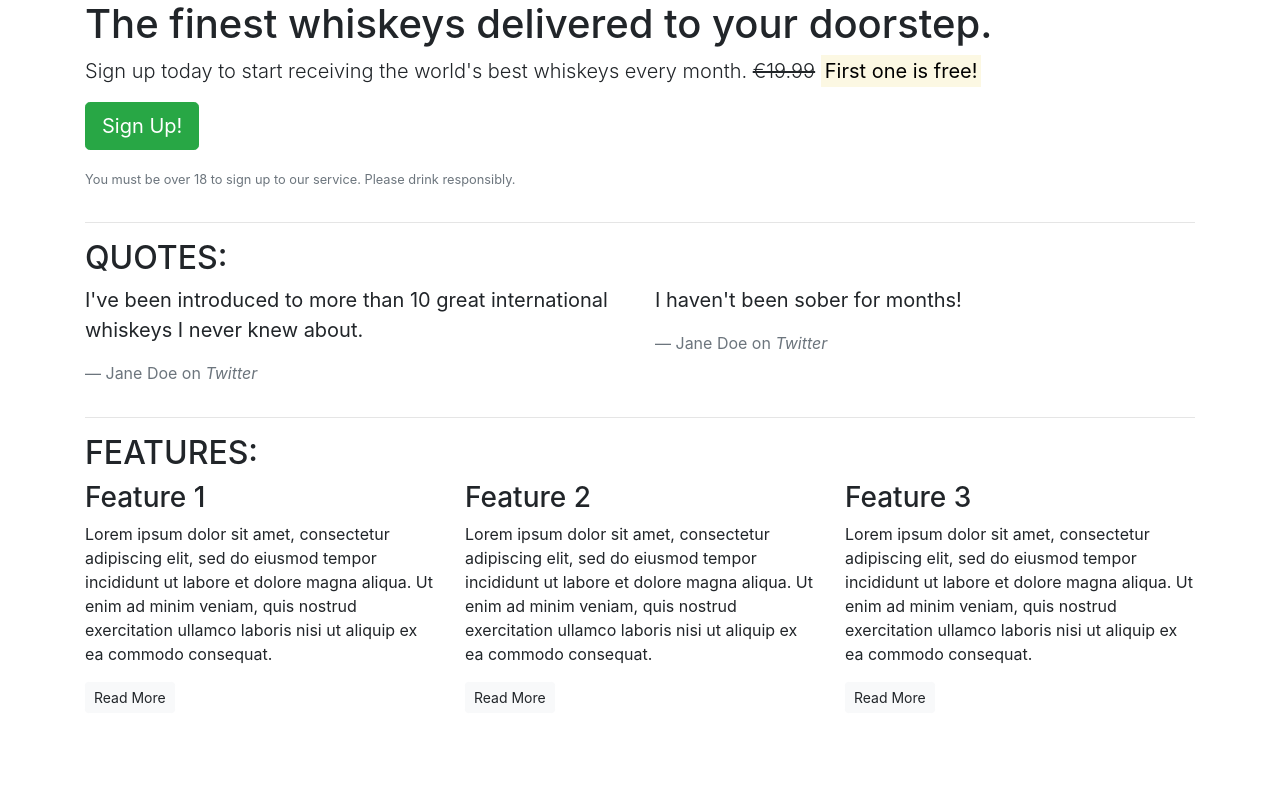
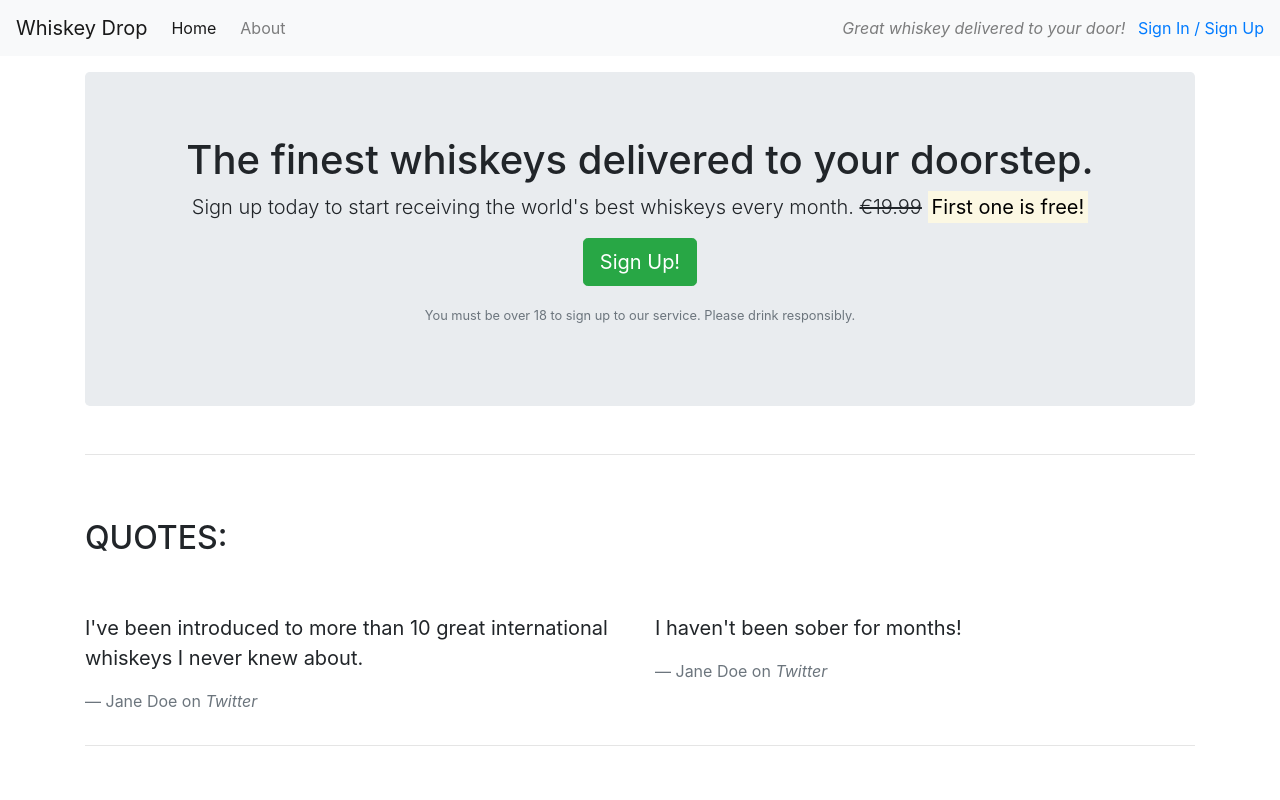
Before and after one commit to joeyo991/bootstrap, a plain HTML site: page index.html in a window 1280 px wide. Shown: the top 800 px of the page. Drawn offline with nearby package versions, Linux system fonts and the light colour scheme.

Commit message:
Core Components (part 1)

```diff
--- a/index.html
+++ b/index.html
@@ -9,15 +9,32 @@
 </head>
 
 <body>
-    <article class="container">
+    <nav class="navbar navbar-light bg-light navbar-expand-sm">
+        <a href="/" class="navbar-brand">Whiskey Drop</a>
+        <ul class="navbar-nav mr-auto">
+            <li class="active nav-item mr-2"><a class="nav-link" href="/">Home</a></li>
+            <li class="nav-item mr-2"><a class="nav-link" href="/about">About</a></li>
+            <li class="nav-item mr-2 d-block d-sm-none"><a class="nav-link" href="/login">Sign In / Sign Up</a></li>
+        </ul>
+        </ul>
+        <div class="d-none d-md-block">
+            <p class="navbar-text my-auto mr-2"><i>Great whiskey delivered to your door!</i></p>
+            <a href="/login">Sign In / Sign Up</a>
+        </div>
+    </nav>
+    <article class="container mt-3">
         <!-- Callout -->
         <div class="row">
             <div class="col-12">
-                <section class="callout">
+                <section class="callout jumbotron text-center">
                     <h1>The finest whiskeys delivered to your doorstep.</h1>
-                    <p class="lead">Sign up today to start receiving the world's best whiskeys every month. <s>€19.99</s> <strong><mark>First one is free!</mark></strong></p>
+                    <p class="lead">Sign up today to start receiving the world's best whiskeys every month.
+                        <s class="d-none d-sm-inline">€19.99</s>
+                        <span class="d-inline d-sm-none"><br></span>
+                        <strong><mark>First one is free!</mark></strong></p>
                     <p><button class="btn btn-lg btn-success">Sign Up!</button></p>
-                    <p class="text-muted"><small>You must be over 18 to sign up to our service. Please drink responsibly.</small></p>
+                    <p class="text-muted"><small>You must be over 18 to sign up to our service. Please drink
+                            responsibly.</small></p>
                 </section>
             </div>
         </div>
@@ -27,7 +44,7 @@
         <!-- Quotes -->
         <section class="quotes">
             <div class="row">
-                <div class="col-12">
+                <div class="col-12 my-5">
                     <h2 class="text-uppercase">Quotes:</h2>
                 </div>
             </div>
@@ -52,7 +69,7 @@
         <!-- Features -->
         <section class="features">
             <div class="row">
-                <div class="col-12">
+                <div class="col-12 my-5">
                     <h2 class="text-uppercase">Features:</h2>
                 </div>
             </div>
@@ -60,21 +77,27 @@
                 <div class="col-12 col-md-6 col-lg-4">
                     <div class="feature">
                         <h3>Feature 1</h3>
-                        <p>Lorem ipsum dolor sit amet, consectetur adipiscing elit, sed do eiusmod tempor incididunt ut labore et dolore magna aliqua. Ut enim ad minim veniam, quis nostrud exercitation ullamco laboris nisi ut aliquip ex ea commodo consequat.</p>
+                        <p>Lorem ipsum dolor sit amet, consectetur adipiscing elit, sed do eiusmod tempor incididunt ut
+                            labore et dolore magna aliqua. Ut enim ad minim veniam, quis nostrud exercitation ullamco
+                            laboris nisi ut aliquip ex ea commodo consequat.</p>
                         <p><a class="btn btn-sm btn-light" href="">Read More</a></p>
                     </div>
                 </div>
                 <div class="col-12 col-md-6 col-lg-4">
                     <div class="feature">
                         <h3>Feature 2</h3>
-                        <p>Lorem ipsum dolor sit amet, consectetur adipiscing elit, sed do eiusmod tempor incididunt ut labore et dolore magna aliqua. Ut enim ad minim veniam, quis nostrud exercitation ullamco laboris nisi ut aliquip ex ea commodo consequat.</p>
+                        <p>Lorem ipsum dolor sit amet, consectetur adipiscing elit, sed do eiusmod tempor incididunt ut
+                            labore et dolore magna aliqua. Ut enim ad minim veniam, quis nostrud exercitation ullamco
+                            laboris nisi ut aliquip ex ea commodo consequat.</p>
                         <p><a class="btn btn-sm btn-light" href="">Read More</a></p>
                     </div>
                 </div>
                 <div class="col-12 d-md-none d-lg-block col-lg-4">
                     <div class="feature">
                         <h3>Feature 3</h3>
-                        <p>Lorem ipsum dolor sit amet, consectetur adipiscing elit, sed do eiusmod tempor incididunt ut labore et dolore magna aliqua. Ut enim ad minim veniam, quis nostrud exercitation ullamco laboris nisi ut aliquip ex ea commodo consequat.</p>
+                        <p>Lorem ipsum dolor sit amet, consectetur adipiscing elit, sed do eiusmod tempor incididunt ut
+                            labore et dolore magna aliqua. Ut enim ad minim veniam, quis nostrud exercitation ullamco
+                            laboris nisi ut aliquip ex ea commodo consequat.</p>
                         <p><a class="btn btn-sm btn-light" href="">Read More</a></p>
                     </div>
                 </div>
```
